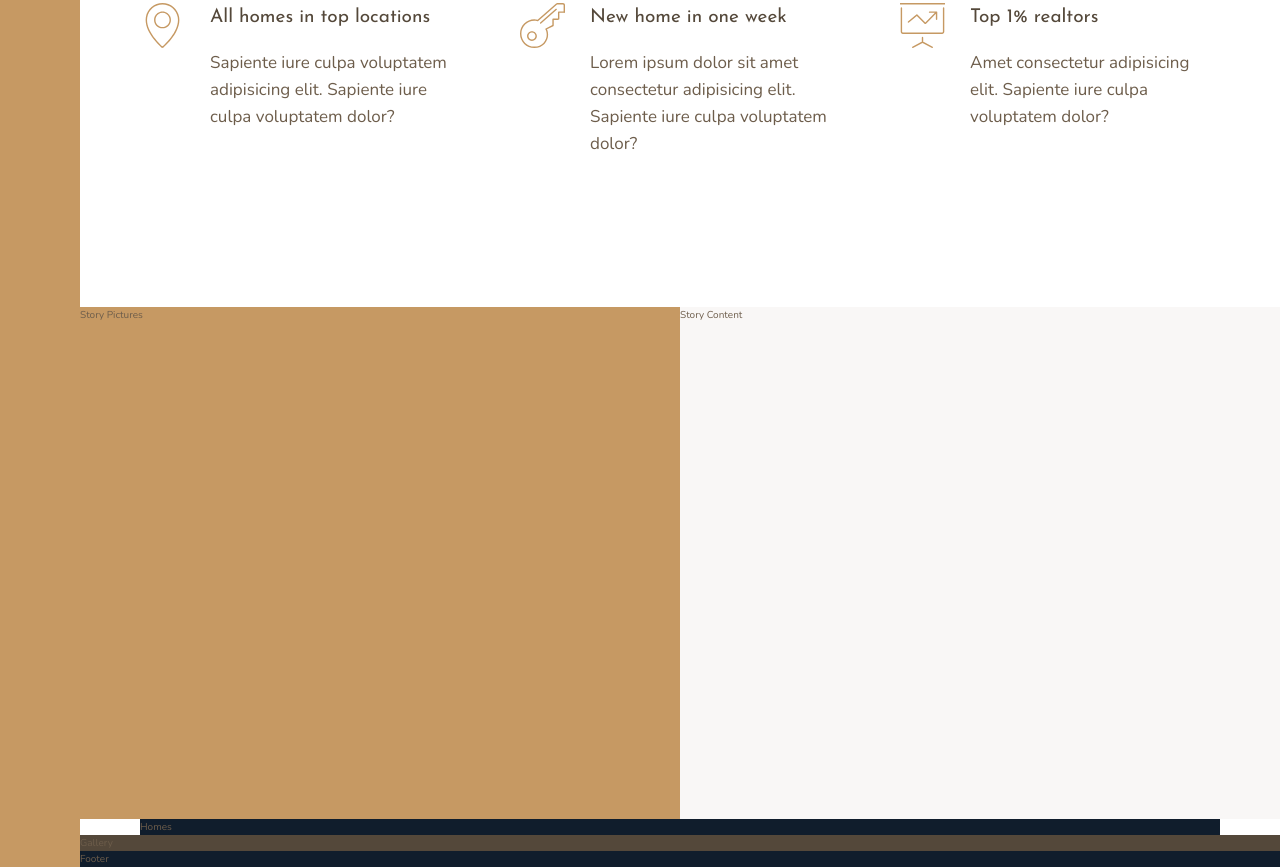
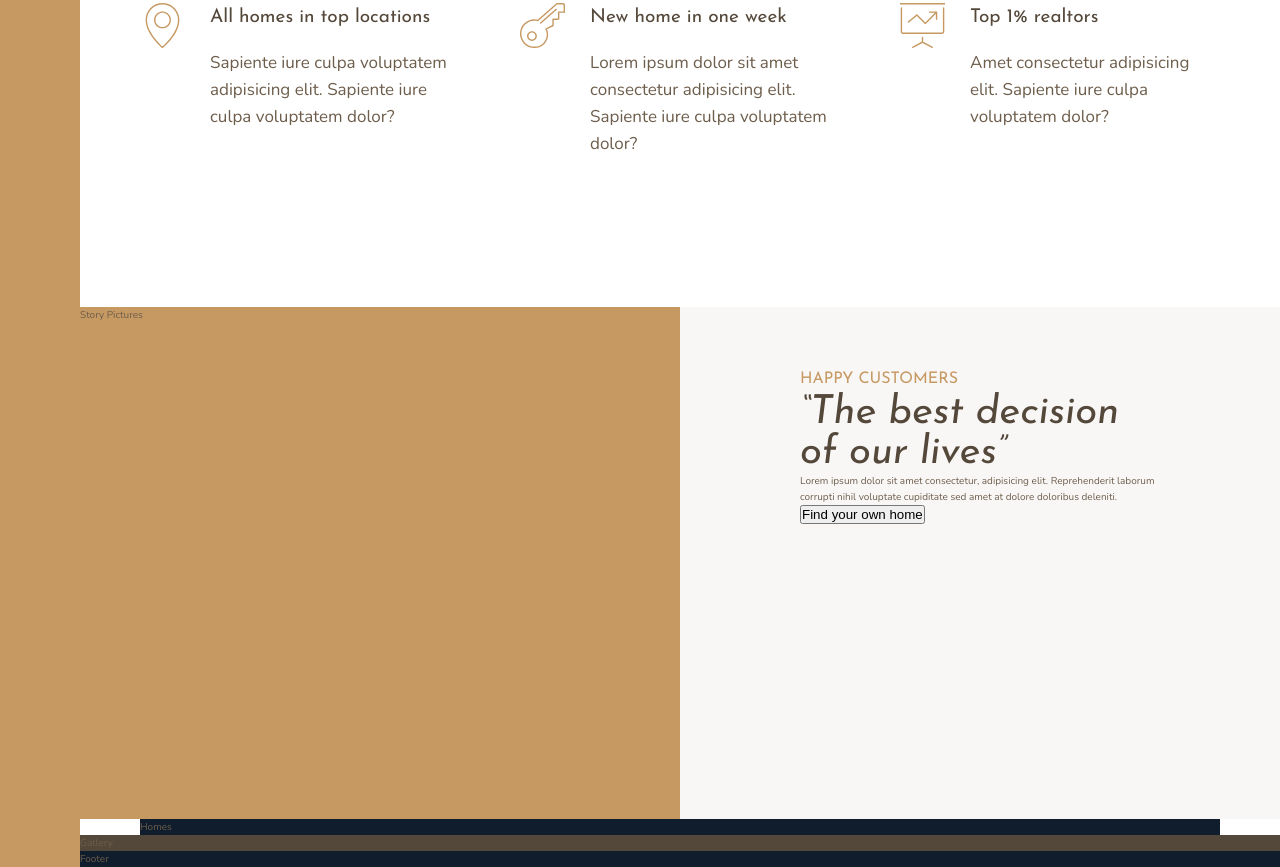
Before and after one commit to Akho0122/Nexter, a website: page index.html in a window 1280 px wide. Shown: the part 1001-1868 px from the top of the page. Drawn offline with nearby package versions, Linux system fonts and the light colour scheme.

Commit message:
story section was added part 1

```diff
--- a/index.html
+++ b/index.html
@@ -75,7 +75,14 @@
             Story Pictures
         </div>
         <div class="story__content">
-            Story Content
+            <h3 class="heading-3">Happy Customers</h3>
+            <h2 class="heading-2 heading-2--dark">&ldquo;The best decision of our lives&rdquo;</h2>
+            <p class="story__text">
+                Lorem ipsum dolor sit amet consectetur, adipisicing
+                elit. Reprehenderit laborum corrupti nihil voluptate
+                cupiditate sed amet at dolore doloribus deleniti.
+            </p>
+            <button class="btn">Find your own home</button>
         </div>
         <section class="homes">
             Homes
--- a/sass/_story.scss
+++ b/sass/_story.scss
@@ -6,5 +6,6 @@
     &__content{
         background-color: $color-grey-light-1;
         grid-column: col-start 5 / full-end;
+        padding: 6rem 12rem;
     }
 }
--- a/sass/_typography.scss
+++ b/sass/_typography.scss
@@ -7,9 +7,17 @@
 }
 .heading-2{
     @extend %heading;
+    font-size: 4rem;
+    line-height: 1;
+    font-style: italic;
+    &--light{color: $color-grey-light-1}
+    &--dark{color: $color-grey-dark-1}
 }
 .heading-3{
     @extend %heading;
+    font-size: 1.6rem;
+    color: $color-primary;
+    text-transform: uppercase;
 }
 .heading-4{
     @extend %heading;
```
Also changed, not shown: css/style.css.
